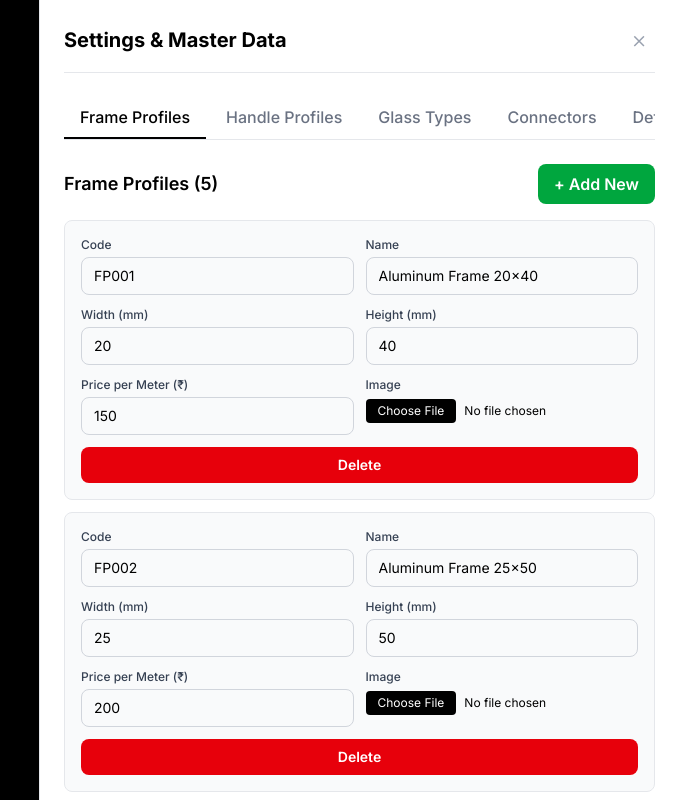
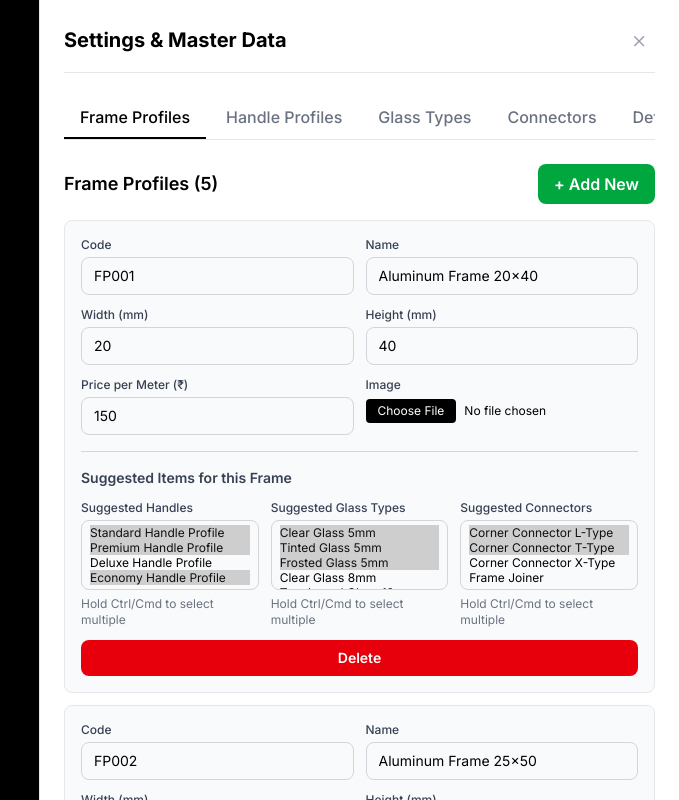
Before and after one commit to swagatchand98/qiro, a Next.js app: page / in a window 1280 px wide. Both pictures are taken after a click on the button "Settings". Shown: the top 800 px of the page, without its empty margins (601-1280 px from the left). Built offline with nearby package versions, Linux system fonts and the light colour scheme.

Commit message:
phase 1 completed

```diff
--- a/app/page.tsx
+++ b/app/page.tsx
@@ -97,6 +97,36 @@ export default function Home() {
   const costSummary = useMemo<CostSummary>(() => {
     return calculateCostSummary(quotation, doorCalculations);
   }, [quotation, doorCalculations]);
+
+  // Get filtered options based on selected frame profile
+  const filteredOptions = useMemo(() => {
+    const selectedFrame = masterData.frameProfiles.find(
+      fp => fp.code === currentDoor.frameProfileCode
+    );
+
+    if (!selectedFrame) {
+      return {
+        handles: masterData.handleProfiles,
+        glassTypes: masterData.glassTypes,
+        connectors: masterData.connectorTypes,
+      };
+    }
+
+    // Filter based on suggested items, fallback to all if no suggestions
+    const handles = selectedFrame.suggestedHandles?.length
+      ? masterData.handleProfiles.filter(h => selectedFrame.suggestedHandles?.includes(h.code))
+      : masterData.handleProfiles;
+
+    const glassTypes = selectedFrame.suggestedGlassTypes?.length
+      ? masterData.glassTypes.filter(g => selectedFrame.suggestedGlassTypes?.includes(g.code))
+      : masterData.glassTypes;
+
+    const connectors = selectedFrame.suggestedConnectors?.length
+      ? masterData.connectorTypes.filter(c => selectedFrame.suggestedConnectors?.includes(c.code))
+      : masterData.connectorTypes;
+
+    return { handles, glassTypes, connectors };
+  }, [currentDoor.frameProfileCode, masterData]);
 
   // Auto-save to localStorage
   useEffect(() => {
@@ -473,6 +503,68 @@ export default function Home() {
                               )}
                             </div>
                           </div>
+
+                          {/* Suggested Items Configuration */}
+                          <div className="mt-4 pt-4 border-t border-gray-300">
+                            <h4 className="text-sm font-semibold text-gray-700 mb-3">Suggested Items for this Frame</h4>
+                            <div className="grid grid-cols-1 md:grid-cols-3 gap-3">
+                              <div>
+                                <label className="block text-xs font-medium text-gray-700 mb-1">Suggested Handles</label>
+                                <select
+                                  multiple
+                                  size={4}
+                                  value={profile.suggestedHandles || []}
+                                  onChange={e => {
+                                    const selected = Array.from(e.target.selectedOptions, option => option.value);
+                                    updateFrameProfile(index, { ...profile, suggestedHandles: selected });
+                                  }}
+                                  className="w-full px-2 py-1 border border-gray-300 rounded-lg text-xs"
+                                >
+                                  {masterData.handleProfiles.map(h => (
+                                    <option key={h.code} value={h.code}>{h.name}</option>
+                                  ))}
+                                </select>
+                                <p className="text-xs text-gray-500 mt-1">Hold Ctrl/Cmd to select multiple</p>
+                              </div>
+                              <div>
+                                <label className="block text-xs font-medium text-gray-700 mb-1">Suggested Glass Types</label>
+                                <select
+                                  multiple
+                                  size={4}
+                                  value={profile.suggestedGlassTypes || []}
+                                  onChange={e => {
+                                    const selected = Array.from(e.target.selectedOptions, option => option.value);
+                                    updateFrameProfile(index, { ...profile, suggestedGlassTypes: selected });
+                                  }}
+                                  className="w-full px-2 py-1 border border-gray-300 rounded-lg text-xs"
+                                >
+                                  {masterData.glassTypes.map(g => (
+                                    <option key={g.code} value={g.code}>{g.name}</option>
+                                  ))}
+                                </select>
+                                <p className="text-xs text-gray-500 mt-1">Hold Ctrl/Cmd to select multiple</p>
+                              </div>
+                              <div>
+                                <label className="block text-xs font-medium text-gray-700 mb-1">Suggested Connectors</label>
+                                <select
+                                  multiple
+                                  size={4}
+                                  value={profile.suggestedConnectors || []}
+                                  onChange={e => {
+                                    const selected = Array.from(e.target.selectedOptions, option => option.value);
+                                    updateFrameProfile(index, { ...profile, suggestedConnectors: selected });
+                                  }}
+                                  className="w-full px-2 py-1 border border-gray-300 rounded-lg text-xs"
+                                >
+                                  {masterData.connectorTypes.map(c => (
+                                    <option key={c.code} value={c.code}>{c.name}</option>
+                                  ))}
+                                </select>
+                                <p className="text-xs text-gray-500 mt-1">Hold Ctrl/Cmd to select multiple</p>
+                              </div>
+                            </div>
+                          </div>
+
                           <div className="mt-3">
                             <button
                               onClick={() => deleteFrameProfile(index)}
@@ -977,7 +1069,25 @@ export default function Home() {
                 </label>
                 <select
                   value={currentDoor.frameProfileCode}
-                  onChange={e => setCurrentDoor(prev => ({ ...prev, frameProfileCode: e.target.value }))}
+                  onChange={e => {
+                    const newFrameCode = e.target.value;
+                    const newFrame = masterData.frameProfiles.find(fp => fp.code === newFrameCode);
+
+                    setCurrentDoor(prev => ({
+                      ...prev,
+                      frameProfileCode: newFrameCode,
+                      // Reset to first suggested item or clear if not in suggestions
+                      handleProfileCode: newFrame?.suggestedHandles?.length
+                        ? newFrame.suggestedHandles[0]
+                        : undefined,
+                      glassTypeCode: newFrame?.suggestedGlassTypes?.length
+                        ? newFrame.suggestedGlassTypes[0]
+                        : masterData.glassTypes[0]?.code,
+                      connectorCode: newFrame?.suggestedConnectors?.length
+                        ? newFrame.suggestedConnectors[0]
+                        : masterData.connectorTypes[0]?.code,
+                    }));
+                  }}
                   className="w-full px-3 py-2 border border-gray-300 rounded focus:outline-none focus:ring-1 focus:ring-black focus:border-black"
                 >
                   {masterData.frameProfiles.map(profile => (
@@ -990,14 +1100,16 @@ export default function Home() {
 
               <div>
                 <label className="block text-sm font-medium text-gray-700 mb-1">
-                  Glass Type *
+                  Glass Type * {filteredOptions.glassTypes.length < masterData.glassTypes.length && (
+                    <span className="text-xs text-gray-500">(filtered by frame)</span>
+                  )}
                 </label>
                 <select
                   value={currentDoor.glassTypeCode}
                   onChange={e => setCurrentDoor(prev => ({ ...prev, glassTypeCode: e.target.value }))}
                   className="w-full px-3 py-2 border border-gray-300 rounded focus:outline-none focus:ring-1 focus:ring-black focus:border-black"
                 >
-                  {masterData.glassTypes.map(glass => (
+                  {filteredOptions.glassTypes.map(glass => (
                     <option key={glass.code} value={glass.code}>
                       {glass.name} - {formatCurrency(glass.pricePerSqFt)}/sqft
                     </option>
@@ -1007,7 +1119,9 @@ export default function Home() {
 
               <div>
                 <label className="block text-sm font-medium text-gray-700 mb-1">
-                  Handle Profile (Optional)
+                  Handle Profile (Optional) {filteredOptions.handles.length < masterData.handleProfiles.length && (
+                    <span className="text-xs text-gray-500">(filtered by frame)</span>
+                  )}
                 </label>
                 <select
                   value={currentDoor.handleProfileCode || ''}
@@ -1015,7 +1129,7 @@ export default function Home() {
                   className="w-full px-3 py-2 border border-gray-300 rounded focus:outline-none focus:ring-1 focus:ring-black focus:border-black"
                 >
                   <option value="">None</option>
-                  {masterData.handleProfiles.map(handle => (
+                  {filteredOptions.handles.map(handle => (
                     <option key={handle.code} value={handle.code}>
                       {handle.name} - {formatCurrency(handle.pricePerMeter)}/m
                     </option>
@@ -1286,14 +1400,16 @@ export default function Home() {
           <div className="grid grid-cols-1 md:grid-cols-3 gap-4">
             <div>
               <label className="block text-sm font-medium text-gray-700 mb-1">
-                Connectors *
+                Connectors * {filteredOptions.connectors.length < masterData.connectorTypes.length && (
+                  <span className="text-xs text-gray-500">(filtered by frame)</span>
+                )}
               </label>
               <select
                 value={currentDoor.connectorCode || ''}
                 onChange={e => setCurrentDoor(prev => ({ ...prev, connectorCode: e.target.value }))}
                 className="w-full px-3 py-2 border border-gray-300 rounded focus:outline-none focus:ring-1 focus:ring-black focus:border-black"
               >
-                {masterData.connectorTypes.map(connector => (
+                {filteredOptions.connectors.map(connector => (
                   <option key={connector.code} value={connector.code}>
                     {connector.name} - ₹{connector.pricePerUnit}/unit
                   </option>
--- a/data/masterData.ts
+++ b/data/masterData.ts
@@ -7,6 +7,9 @@ export const frameProfiles: FrameProfile[] = [
     width: 20,
     height: 40,
     pricePerMeter: 150,
+    suggestedHandles: ['HP001', 'HP002', 'HP004'],
+    suggestedGlassTypes: ['GL001', 'GL002', 'GL003'],
+    suggestedConnectors: ['CN001', 'CN002'],
   },
   {
     code: 'FP002',
@@ -14,6 +17,9 @@ export const frameProfiles: FrameProfile[] = [
     width: 25,
     height: 50,
     pricePerMeter: 200,
+    suggestedHandles: ['HP002', 'HP003'],
+    suggestedGlassTypes: ['GL001', 'GL004', 'GL005'],
+    suggestedConnectors: ['CN001', 'CN003'],
   },
   {
     code: 'FP003',
@@ -21,6 +27,9 @@ export const frameProfiles: FrameProfile[] = [
     width: 30,
     height: 60,
     pricePerMeter: 250,
+    suggestedHandles: ['HP002', 'HP003'],
+    suggestedGlassTypes: ['GL004', 'GL005', 'GL006'],
+    suggestedConnectors: ['CN002', 'CN003', 'CN004'],
   },
   {
     code: 'FP004',
@@ -28,6 +37,9 @@ export const frameProfiles: FrameProfile[] = [
     width: 22,
     height: 45,
     pricePerMeter: 180,
+    suggestedHandles: ['HP001', 'HP004'],
+    suggestedGlassTypes: ['GL001', 'GL002', 'GL003'],
+    suggestedConnectors: ['CN001', 'CN002'],
   },
   {
     code: 'FP005',
@@ -35,6 +47,9 @@ export const frameProfiles: FrameProfile[] = [
     width: 28,
     height: 55,
     pricePerMeter: 220,
+    suggestedHandles: ['HP002', 'HP003'],
+    suggestedGlassTypes: ['GL003', 'GL004', 'GL006'],
+    suggestedConnectors: ['CN002', 'CN003'],
   },
 ];
 
--- a/types/index.ts
+++ b/types/index.ts
@@ -7,6 +7,9 @@ export interface FrameProfile {
   height: number; // mm
   pricePerMeter: number;
   imageUrl?: string;
+  suggestedHandles?: string[]; // Handle profile codes
+  suggestedGlassTypes?: string[]; // Glass type codes
+  suggestedConnectors?: string[]; // Connector codes
 }
 
 export interface HandleProfile {
```
